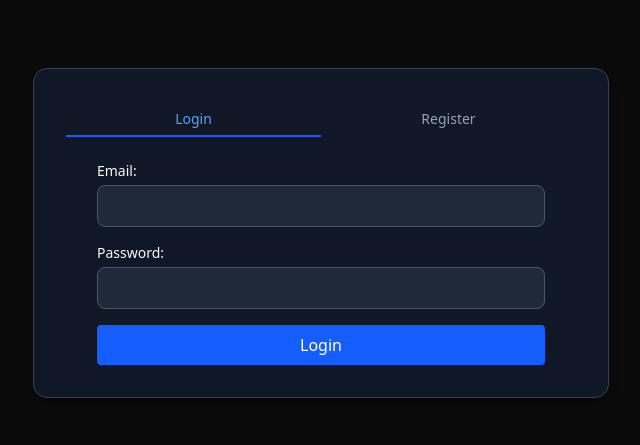
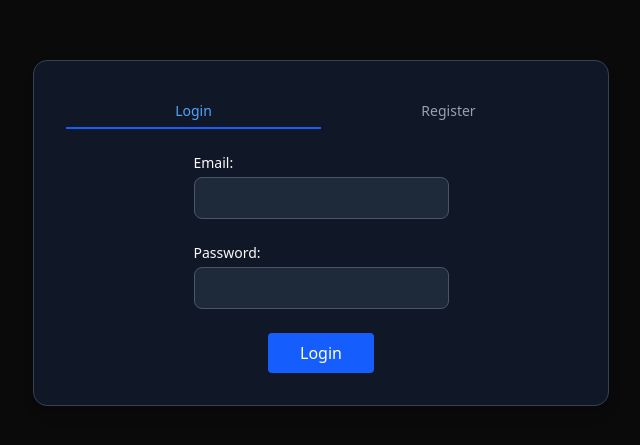
Before and after one commit to tamerugur/LearningStuff, a React (Vite) app in the folder frontend/: page / in a window 1280 px wide. Shown: the part 167-612 px from the top of the page, without its empty margins (319-959 px from the left). Built offline with nearby package versions, Linux system fonts and the light colour scheme; no server answers.

Commit message:
ui update

```diff
--- a/frontend/src/components/User.tsx
+++ b/frontend/src/components/User.tsx
@@ -1,10 +1,20 @@
-import { useState } from "react";
+import { useState, useRef, useEffect } from "react";
 import { UserRegister } from "./UserRegister";
 import { UserLogin } from "./UserLogin";
 
 export function User() {
   const [activeTab, setActiveTab] = useState<"register" | "login">("login");
   const [direction, setDirection] = useState<"left" | "right">("left");
+  const [contentHeight, setContentHeight] = useState<number>(0);
+  const loginRef = useRef<HTMLDivElement>(null);
+  const registerRef = useRef<HTMLDivElement>(null);
+
+  useEffect(() => {
+    const activeRef = activeTab === "login" ? loginRef : registerRef;
+    if (activeRef.current) {
+      setContentHeight(activeRef.current.scrollHeight);
+    }
+  }, [activeTab]);
 
   const handleTabChange = (tab: "register" | "login") => {
     if (tab !== activeTab) {
@@ -68,9 +78,30 @@ export function User() {
         </button>
       </div>
 
-      <div>
-        {activeTab === "register" && <UserRegister />}
-        {activeTab === "login" && <UserLogin />}
+      <div
+        className="transition-all duration-1100 ease-in-out overflow-hidden relative"
+        style={{ height: contentHeight }}
+      >
+        <div
+          ref={loginRef}
+          className={`absolute w-full transition-all duration-1100 ease-in-out ${
+            activeTab === "login"
+              ? "translate-y-0 opacity-100"
+              : "-translate-y-full opacity-0"
+          }`}
+        >
+          <UserLogin />
+        </div>
+        <div
+          ref={registerRef}
+          className={`absolute w-full transition-all duration-1100 ease-in-out ${
+            activeTab === "register"
+              ? "translate-y-0 opacity-100"
+              : "translate-y-full opacity-0"
+          }`}
+        >
+          <UserRegister />
+        </div>
       </div>
     </div>
   );
--- a/frontend/src/components/UserLogin.tsx
+++ b/frontend/src/components/UserLogin.tsx
@@ -1,28 +1,38 @@
 export function UserLogin() {
   return (
-    <form className="max-w-md w-full mx-auto flex flex-col gap-4 text-left">
-      <div>
-        <label className="block mb-1 font-medium text-sm">Email:</label>
+    <div className="w-full flex justify-center">
+      <form className="w-full max-w-2xl flex flex-col gap-6 text-left">
+        <div className="flex flex-col items-center gap-1">
+          <div className="w-1/2">
+            <label className="block mb-1 font-medium text-sm text-left">
+              Email:
+            </label>
             <input
               type="email"
               className="w-full px-3 py-2 border rounded-md bg-white dark:bg-gray-800 border-gray-300 dark:border-gray-600"
             />
           </div>
+        </div>
 
-      <div>
-        <label className="block mb-1 font-medium text-sm">Password:</label>
+        <div className="flex flex-col items-center gap-1">
+          <div className="w-1/2">
+            <label className="block mb-1 font-medium text-sm text-left">
+              Password:
+            </label>
             <input
               type="password"
               className="w-full px-3 py-2 border rounded-md bg-white dark:bg-gray-800 border-gray-300 dark:border-gray-600"
             />
           </div>
+        </div>
 
         <button
           type="submit"
-        className="w-full bg-blue-600 text-white py-2 rounded hover:bg-blue-700 transition"
+          className="bg-blue-600 text-white px-8 py-2 rounded hover:bg-blue-700 transition self-center"
         >
           Login
         </button>
       </form>
-  )
+    </div>
+  );
 }
--- a/frontend/src/components/UserRegister.tsx
+++ b/frontend/src/components/UserRegister.tsx
@@ -149,7 +149,7 @@ export function UserRegister() {
         <button
           type="submit"
           disabled={mutation.isPending}
-          className={`w-full bg-blue-600 text-white py-2 rounded hover:bg-blue-700 transition ${
+          className={`bg-blue-600 text-white px-8 py-2 rounded hover:bg-blue-700 transition self-center ${
             mutation.isPending ? "opacity-50 cursor-not-allowed" : ""
           }`}
         >
```
Lines whose indentation alone changed are shown as unchanged.
